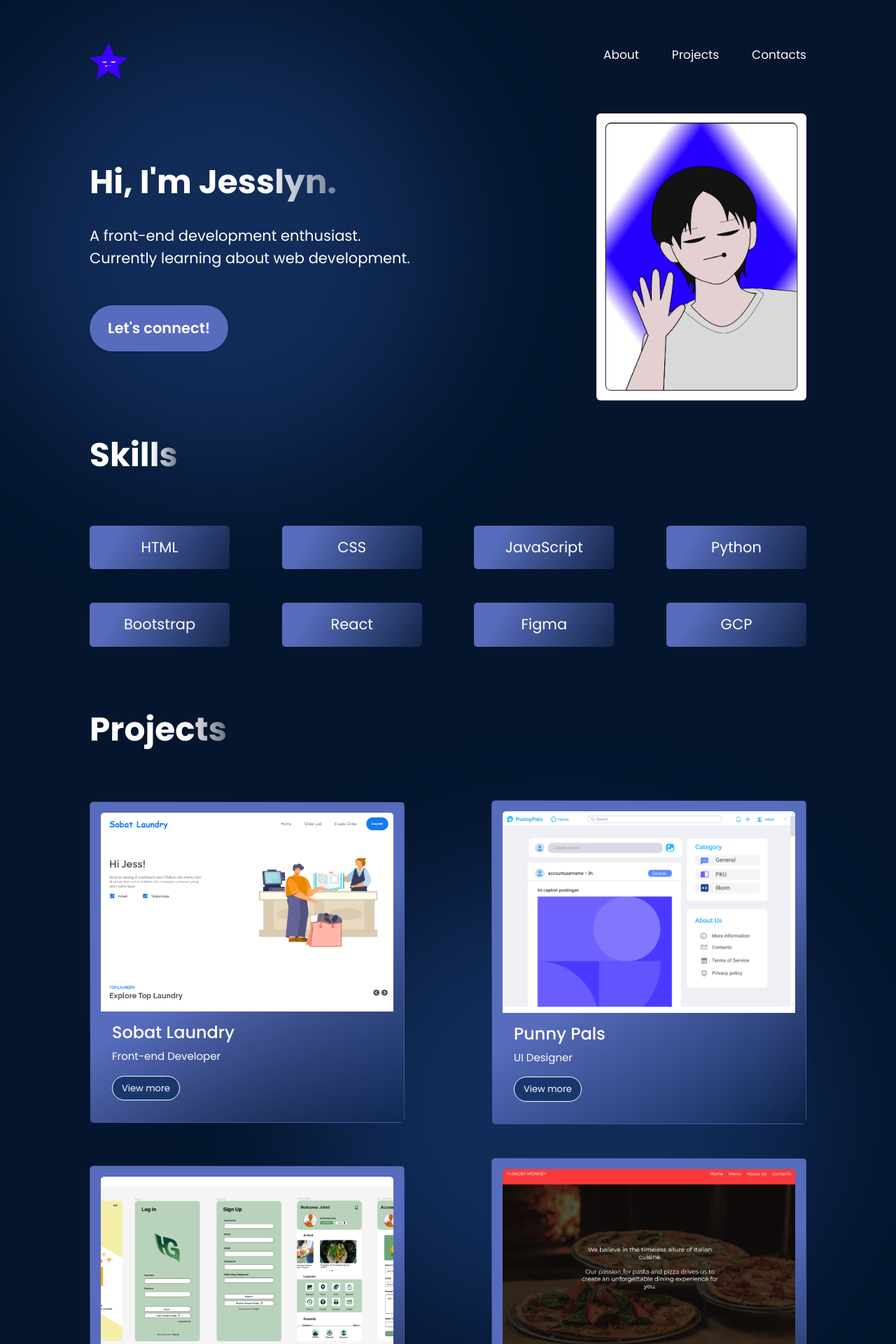
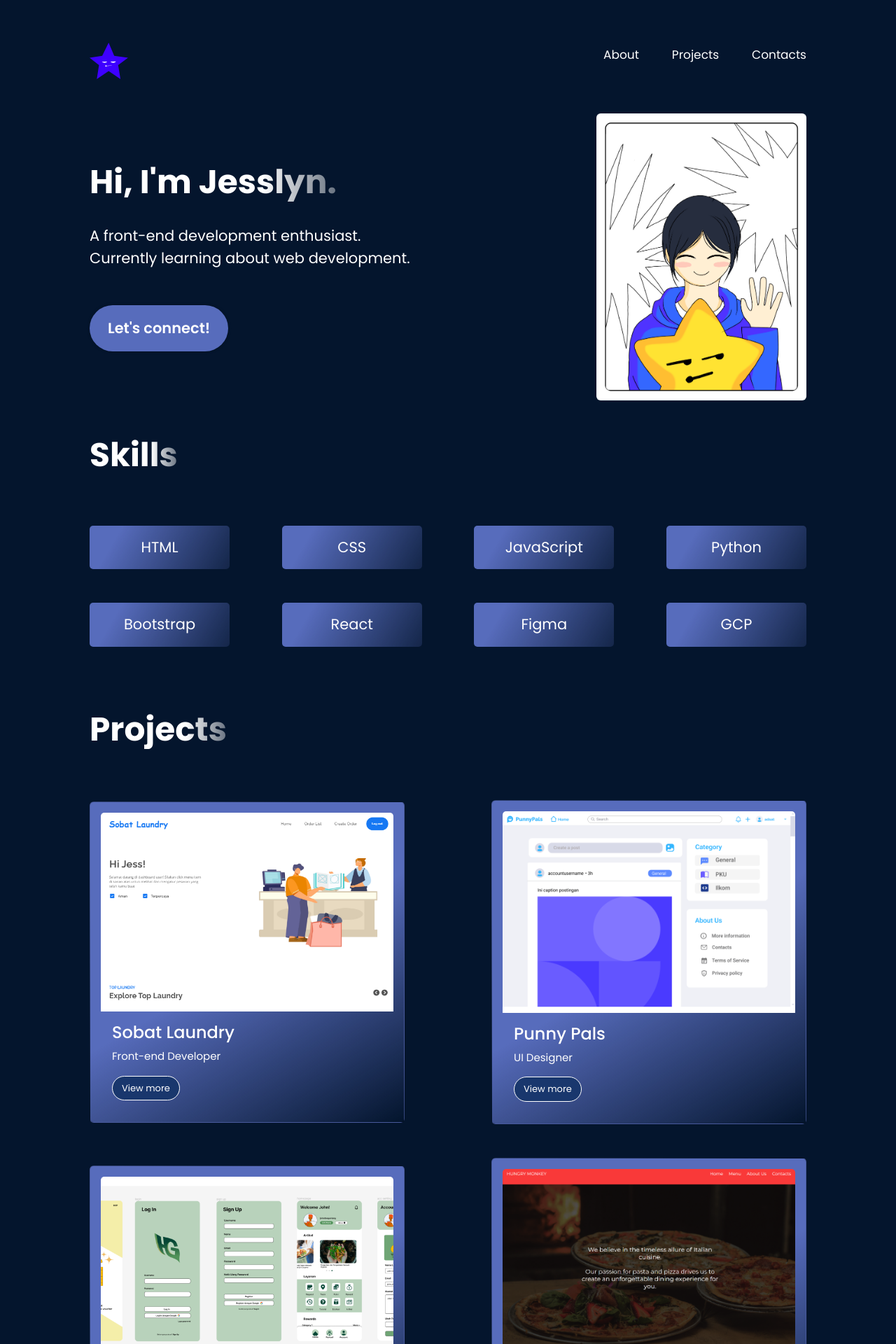
Before and after one commit to jesslyngowin/my-portofolio2, a React (Vite) app: page / in a window 1280 px wide. Shown: the top 1920 px of the page at 70% size. Built offline with nearby package versions, Linux system fonts and the light colour scheme.

Commit message:
fix tamplilan mobile

```diff
--- a/src/components/AboutMe/AboutMe.jsx
+++ b/src/components/AboutMe/AboutMe.jsx
@@ -22,8 +22,6 @@ export const AboutMe = () => {
 
 				<img src={getImageUrl("profile/frontProfile.png")} className={`${styles.profileImg} rounded`}/>
 
-				<div className={styles.topBlur}/>
-				{/* <div className={styles.bottomBlur}/> */}
 			</section>
 
 
--- a/src/components/AboutMe/AboutMe.module.css
+++ b/src/components/AboutMe/AboutMe.module.css
@@ -70,34 +70,6 @@
 	}
 }
 
-.topBlur {
-	position: absolute;
-	width: 50vw;
-	height: 50vw;
-	min-width: 350px;
-	min-height: 350px;
-	top: -128px;
-	left: -10vw;
-	border-radius: 764px;
-	background: rgba(25, 55, 109, 0.7);
-	filter: blur(100px);
-	z-index: 0;
-}
-
-.bottomBlur {
-	position: absolute;
-	width: 70vw;
-	height: 50vw;
-	min-width: 350px;
-	min-height: 250px;
-	top: 246px;
-	left: -25vw;
-	border-radius: 764px;
-	background: rgba(25, 55, 109, 0.7);
-	filter: blur(100px);
-	z-index: 0;
-}
-
 @media screen and (max-width: 830px) {
 	.container {
 		flex-direction: column-reverse;
@@ -111,3 +83,9 @@
 		padding-bottom: 50px;
 	}
 }
+
+@media screen and (max-width: 480px) {
+	.profileImg {
+		min-width: 270px;
+	}
+}
--- a/src/components/Contacts/Contacts.jsx
+++ b/src/components/Contacts/Contacts.jsx
@@ -34,7 +34,6 @@ export const Contacts = () => {
         </div>
       </div>
 
-			<div className={styles.bottomBlur}/>
     </footer>
   );
 };
--- a/src/components/Contacts/Contacts.module.css
+++ b/src/components/Contacts/Contacts.module.css
@@ -31,17 +31,6 @@
 	padding-bottom: 30px;
 }
 
-.bottomBlur {
-	position: absolute;
-	width: 40%;
-	min-width: 350px;
-	min-height: 200px;
-	left: 70%;
-	border-radius: 764px;
-	background: rgba(25, 55, 109, 0.7);
-	filter: blur(200px);
-	z-index: 0;
-}
 
 @media screen and (max-width: 830px) {
   .container {
--- a/src/components/Projects/Projects.jsx
+++ b/src/components/Projects/Projects.jsx
@@ -27,7 +27,6 @@ export const Projects = () => {
 					</div>
 			</div>
 
-      <div className={styles.bottomBlur}/>
 		</section>
 
 	);
--- a/src/components/Projects/Projects.module.css
+++ b/src/components/Projects/Projects.module.css
@@ -62,33 +62,6 @@
 	padding: 7px 13px;
 }
 
-.topBlur {
-	position: absolute;
-	width: 50vw;
-	height: 50vw;
-	min-width: 350px;
-	min-height: 350px;
-	top: -128px;
-	left: -10vw;
-	border-radius: 764px;
-	background: rgba(25, 55, 109, 0.7);
-	filter: blur(100px);
-	z-index: 0;
-}
-.bottomBlur {
-	position: absolute;
-	width: 70vw;
-	max-width: 70%;
-	height: 50vw;
-	min-width: 350px;
-	min-height: 250px;
-	top: 246px;
-	left: 25vw;
-	border-radius: 764px;
-	background: rgba(25, 55, 109, 0.7);
-	filter: blur(100px);
-	z-index: 0;
-}
 
 @media screen and (max-width: 830px) {
 	.content {
--- a/src/components/Skills/Skills.module.css
+++ b/src/components/Skills/Skills.module.css
@@ -52,7 +52,13 @@
 
 @media screen and (max-width: 830px) {
 	.skillItems {
-		min-width: 200px;
-		width: 210px;
+		width: 200px;
 	}
 }
+
+@media screen and (max-width: 480px) {
+	.skillItems {
+		width: 120px;
+		font-size: 15px;
+	}
+}
```
Also changed, not shown: public/assets/profile/frontProfile.png.
